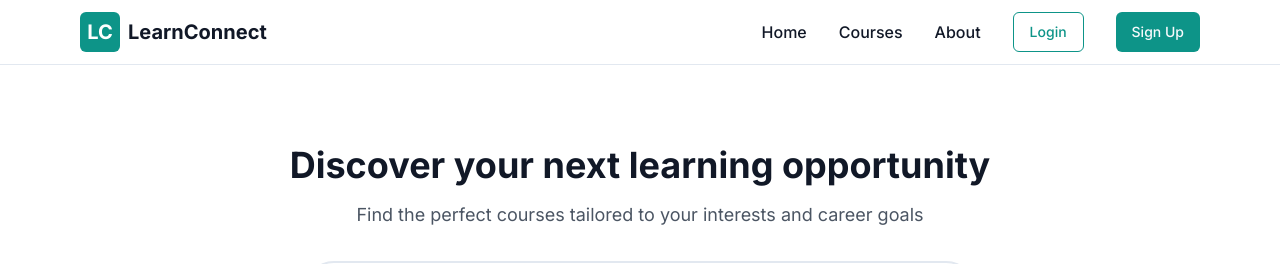
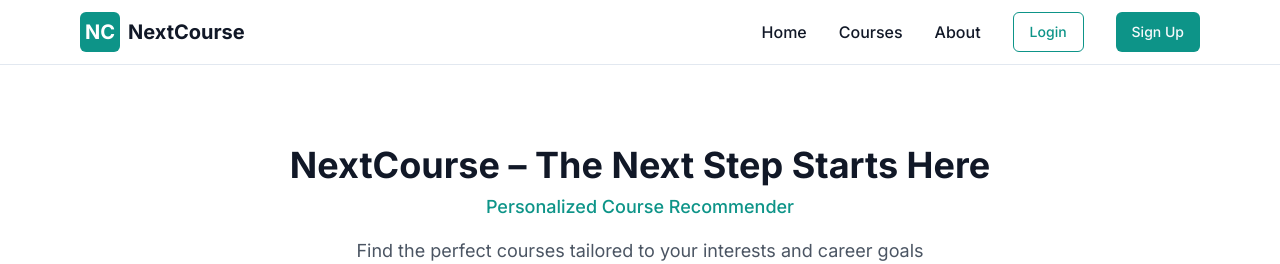
Before and after one commit to ffauzan/capstonelai, a Next.js app: page / in a window 1280 px wide. Shown: the top 264 px of the page. Built offline with nearby package versions, Linux system fonts and the light colour scheme.

Commit message:
Penyesuaian nama dan tagline

```diff
--- a/app/layout.tsx
+++ b/app/layout.tsx
@@ -7,8 +7,8 @@ import Header from "@/components/header"
 const inter = Inter({ subsets: ["latin"] })
 
 export const metadata: Metadata = {
-  title: "LearnConnect - Find Your Perfect Course",
-  description: "Discover and compare online courses from top providers",
+  title: "NextCourse - Personalized Course Recommender",
+  description: "Personalized Course RecommenderS",
     generator: 'v0.dev'
 }
 
--- a/app/page.tsx
+++ b/app/page.tsx
@@ -11,9 +11,13 @@ export default function Home() {
       <section className="bg-white py-12 md:py-20 border-b">
         <div className="container px-4 mx-auto max-w-6xl">
           <div className="max-w-3xl mx-auto text-center mb-10">
-            <h1 className="text-3xl md:text-4xl font-bold mb-4 text-gray-900">
-              Discover your next learning opportunity
+            <h1 className="text-3xl md:text-4xl font-bold mb-2 text-gray-900">
+              NextCourse – The Next Step Starts Here
             </h1>
+            <p className="text-teal-600 font-medium text-lg mb-4">
+            Personalized Course Recommender
+
+            </p>
             <p className="text-gray-600 mb-8 text-lg">
               Find the perfect courses tailored to your interests and career goals
             </p>
--- a/components/header.tsx
+++ b/components/header.tsx
@@ -15,9 +15,9 @@ export default function Header() {
           {/* Logo */}
           <Link href="/" className="flex items-center">
             <div className="w-10 h-10 rounded-md bg-teal-600 flex items-center justify-center text-white font-bold text-xl mr-2">
-              LC
+              NC
             </div>
-            <span className="font-bold text-xl text-gray-900">LearnConnect</span>
+            <span className="font-bold text-xl text-gray-900">NextCourse</span>
           </Link>
 
           {/* Desktop Navigation */}
```
